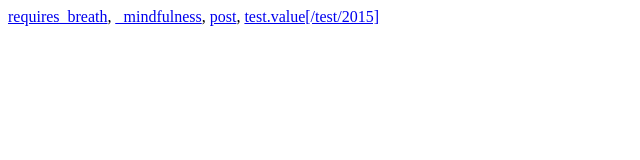
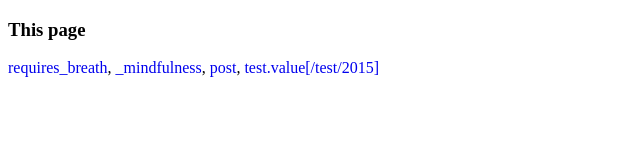
Before and after one commit to Joshfindit/nodeGraph.js, a plain HTML site: page index.html in a window 1280 px wide. Shown: the whole page, without its empty margins (0-640 px from the left). Drawn offline with Linux system fonts and the light colour scheme.

Commit message:
making the index.html a little cleaner

```diff
--- a/index.html
+++ b/index.html
@@ -2,7 +2,7 @@
 <html lang="en">
 
 <head>
-    <title>Node page title</title>
+    <title>This page</title>
     <style type="text/css">
     .tagForNodeGraph {
         text-decoration: none;
@@ -11,13 +11,14 @@
 </head>
 
 <body>
-    <div class="tagForNodeGraph">
-        <a href="http://joshuabuxton.ca/tag/requires_breath/">requires_breath</a>,
-        <a href="http://joshuabuxton.ca/tag/_mindfulness/">_mindfulness</a>,
-        <a href="http://joshuabuxton.ca/tag/post/">post</a>,
-        <a href="http://joshuabuxton.ca/tag/testvalue/">test.value[/test/2015]</a>
+<h3>This page</h3>
+    <div id="nodeConnectionGraph"></div>
+    <div class="tags">
+        <a class="tagForNodeGraph" href="http://joshuabuxton.ca/tag/requires_breath/">requires_breath</a>,
+        <a class="tagForNodeGraph" href="http://joshuabuxton.ca/tag/_mindfulness/">_mindfulness</a>,
+        <a class="tagForNodeGraph" href="http://joshuabuxton.ca/tag/post/">post</a>,
+        <a class="tagForNodeGraph" href="http://joshuabuxton.ca/tag/testvalue/">test.value[/test/2015]</a>
     </div>
-    <div id="nodeConnectionGraph"></div>
     <script src="nodeGraph.js"></script>
 </body>
 
--- a/nodeGraph.js
+++ b/nodeGraph.js
@@ -7,8 +7,8 @@ var nodeGraph = {
         "separatorForNodeConnections": "_", //this allows for tag names such as "_connection_node" and "@connection@node"
         "separatorForSpacesInTags": ".", //If your html does not allow for spaces in tags, substitute for this separator
         "hrefRootForNodes": "", //When building the links on the nodes, we build like: $hrefRootForNodes + nodename. Note: Links can be explicitly defined in the tag
-        "graphWidth": 920, //Width of the nodeGraph area
-        "graphHeight": 500, //Height of the nodeGraph area
+        "graphWidth": 600, //Width of the nodeGraph area
+        "graphHeight": 450, //Height of the nodeGraph area
     },
     onLoad: function() {
         //called when page loads
```
